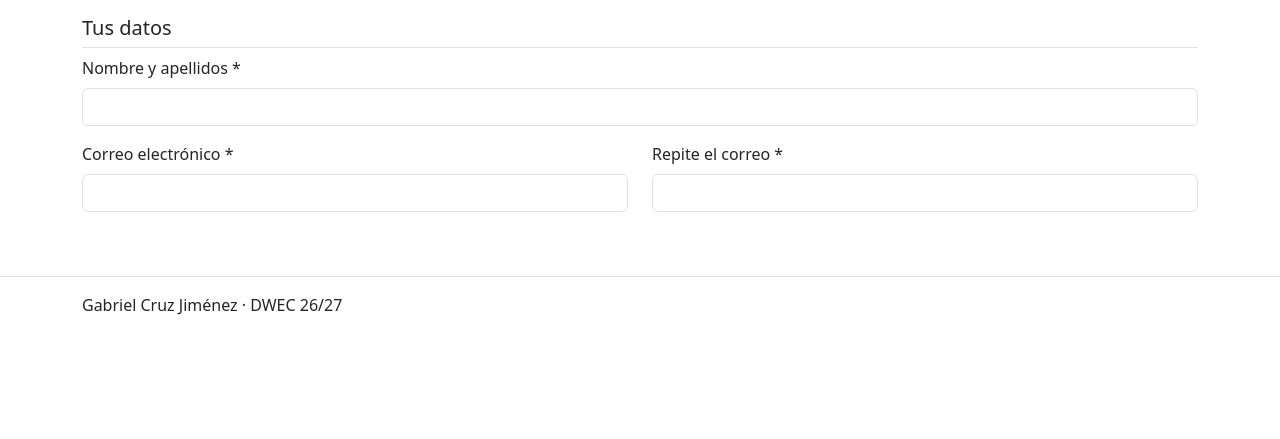
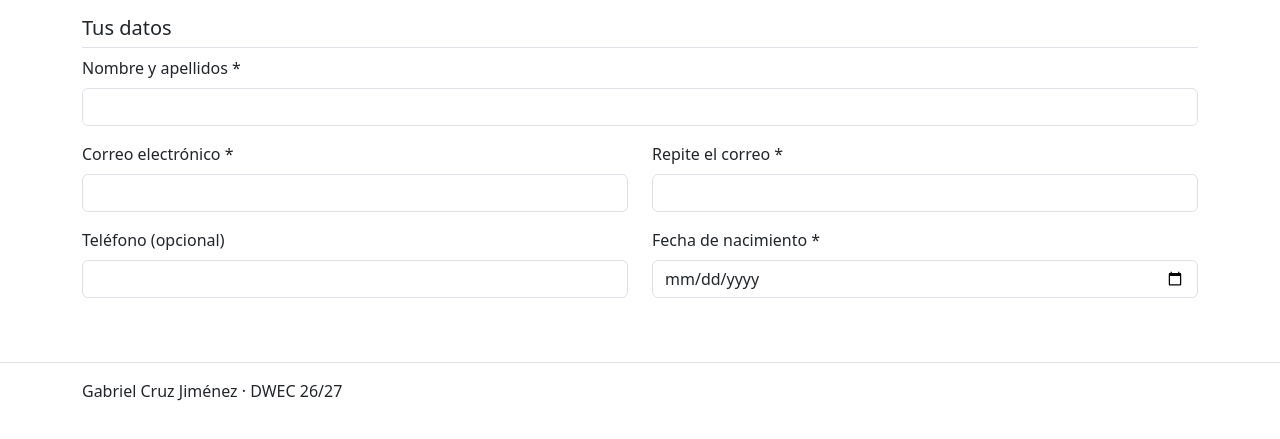
Before and after one commit to GabiCJ04/DesarrolloEntornoCliente, a plain HTML site: page tema08/index.html in a window 1280 px wide. Shown: the part 163-602 px from the top of the page. Drawn offline with nearby package versions, Linux system fonts and the light colour scheme.

Commit message:
Añade el teléfono opcional y la fecha de nacimiento

```diff
--- a/tema08/index.html
+++ b/tema08/index.html
@@ -41,6 +41,23 @@
             <div id="errorEmail2" class="invalid-feedback"></div>
           </div>
         </div>
+        <div class="row">
+          <div class="col-md-6 mb-3">
+            <label for="telefono" class="form-label">Teléfono (opcional)</label>
+            <input type="tel" class="form-control" id="telefono" name="telefono" autocomplete="tel"
+                   pattern="[0-9]{9}" title="Introduce nueve cifras sin espacios."
+                   aria-describedby="errorTelefono">
+            <div id="errorTelefono" class="invalid-feedback"></div>
+          </div>
+          <div class="col-md-6 mb-3">
+            <label for="nacimiento" class="form-label">Fecha de nacimiento *</label>
+            <input type="date" class="form-control" id="nacimiento" name="nacimiento" autocomplete="bday"
+                   min="1940-01-01" max="2010-12-31" required
+                   title="Elige una fecha entre el 01/01/1940 y el 31/12/2010."
+                   aria-describedby="errorNacimiento">
+            <div id="errorNacimiento" class="invalid-feedback"></div>
+          </div>
+        </div>
       </fieldset>
     </form>
   </main>
```
